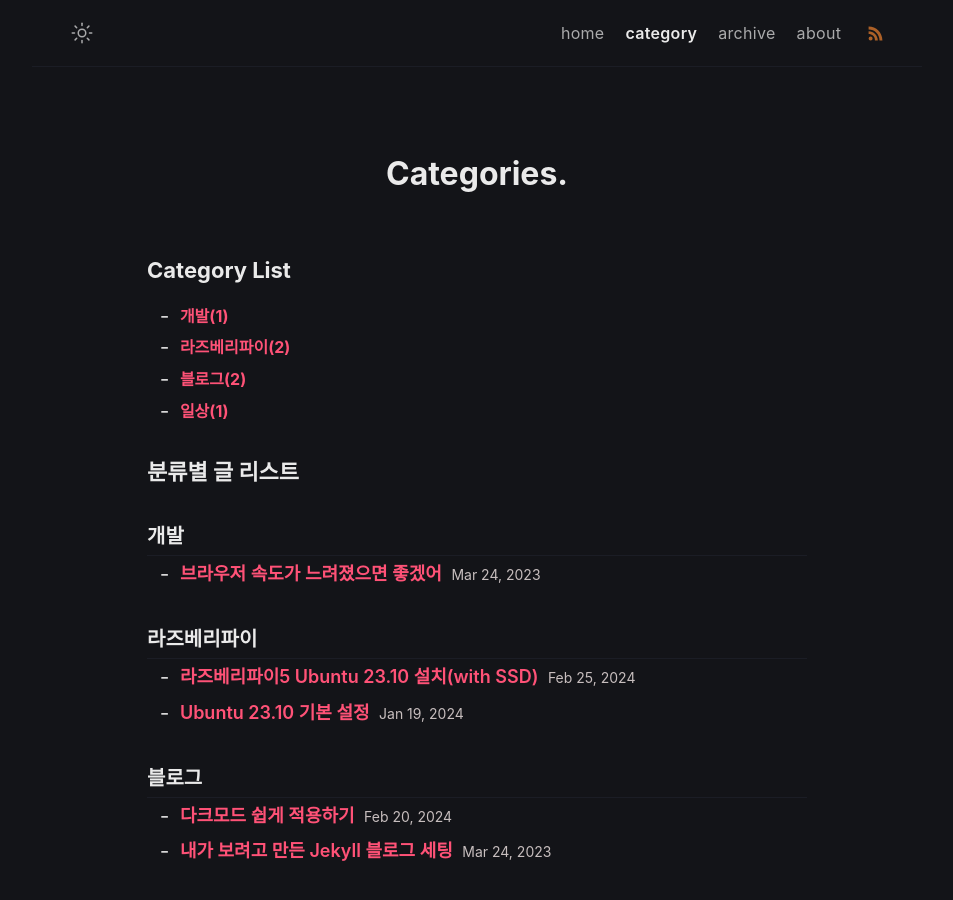
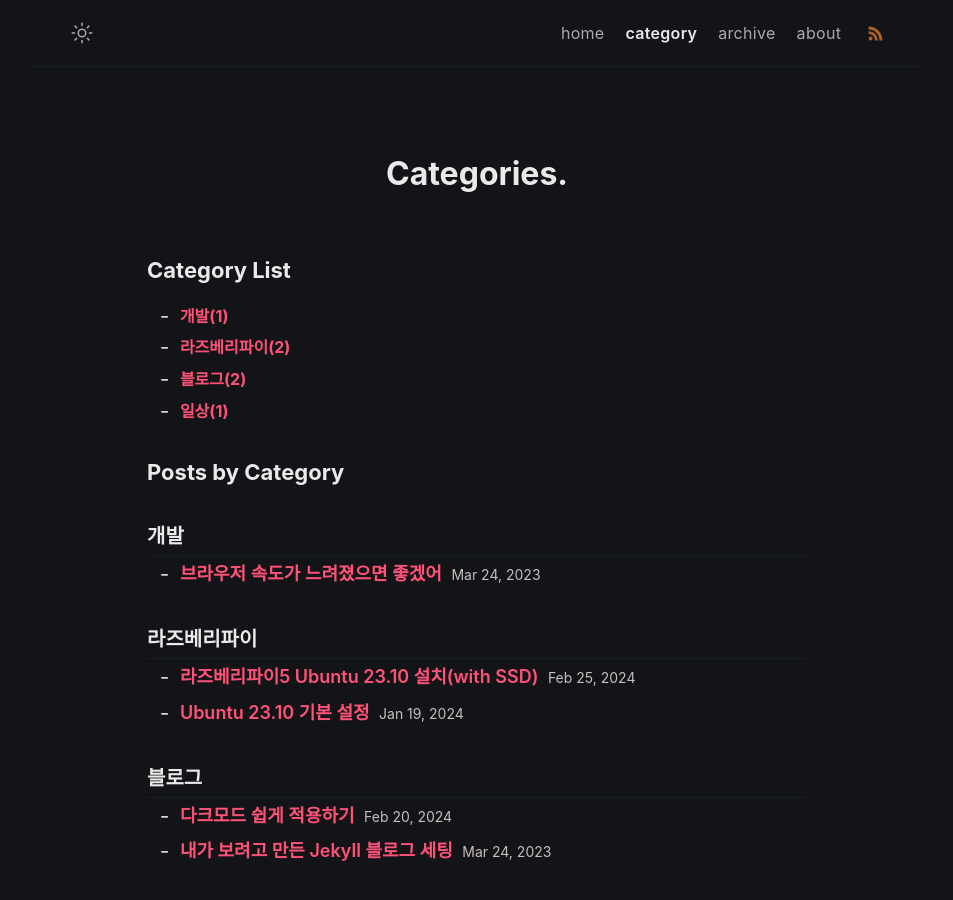
Before and after one commit to uwriym/uwriym.github.io, a Jekyll site: the page built from category/index.html, in a window 1280 px wide and 900 px high. Shown: the whole window, without its empty margins (163-1116 px from the left). Built offline with Jekyll 4.4.1, drawn with Linux system fonts in a browser that asks for light colours; some web fonts are replaced.

Commit message:
fix: "분류별 글 리스트" => "Posts by Category"

```diff
--- a/category/index.html
+++ b/category/index.html
@@ -20,7 +20,7 @@ assign categories_list = site_categories | split:',' | sort %}
   </li>
   {% endunless %}{% endfor %}
 </ul>
-<h2>분류별 글 리스트</h2>
+<h2>Posts by Category</h2>
 {% for item in (0..site.categories.size) %}{% unless forloop.last %} {% capture
 this_word %}{{ categories_list[item] | strip_newlines }}{% endcapture %}
 <div style="margin-bottom: 30px">
```
